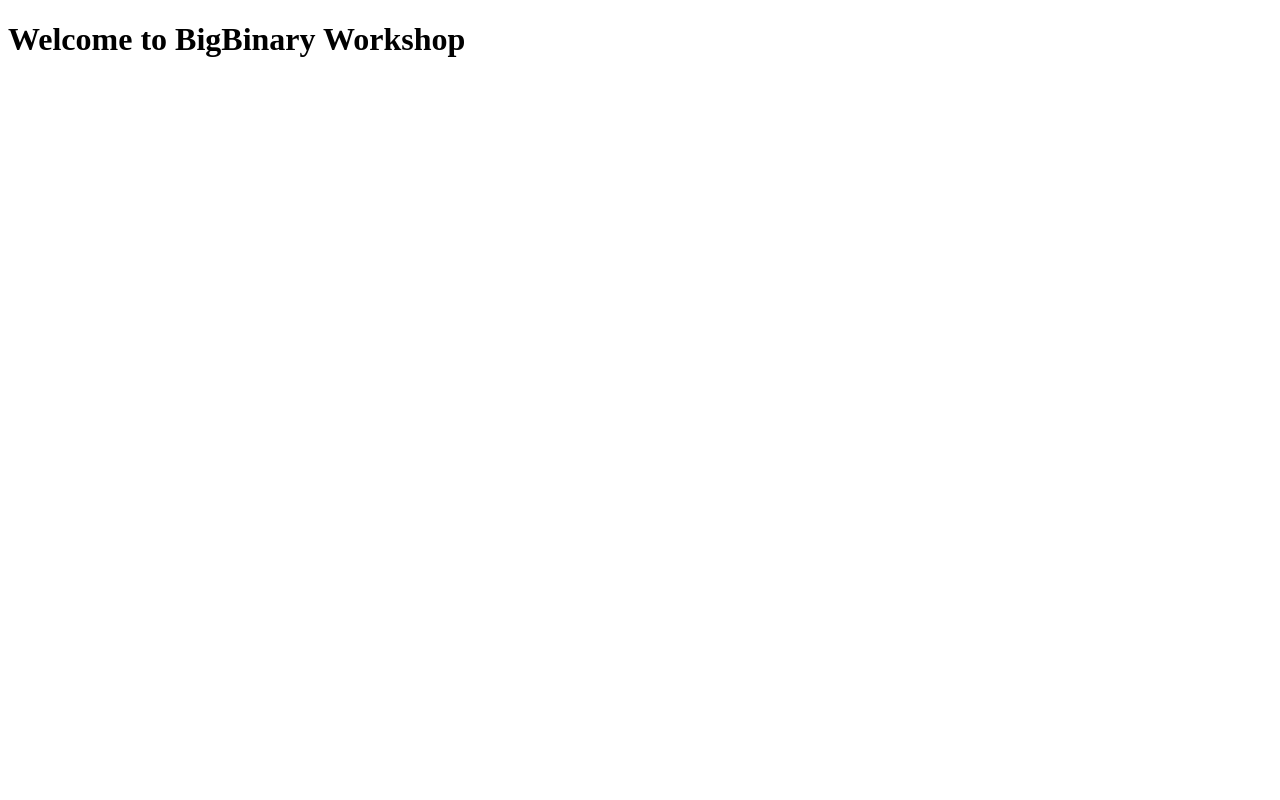
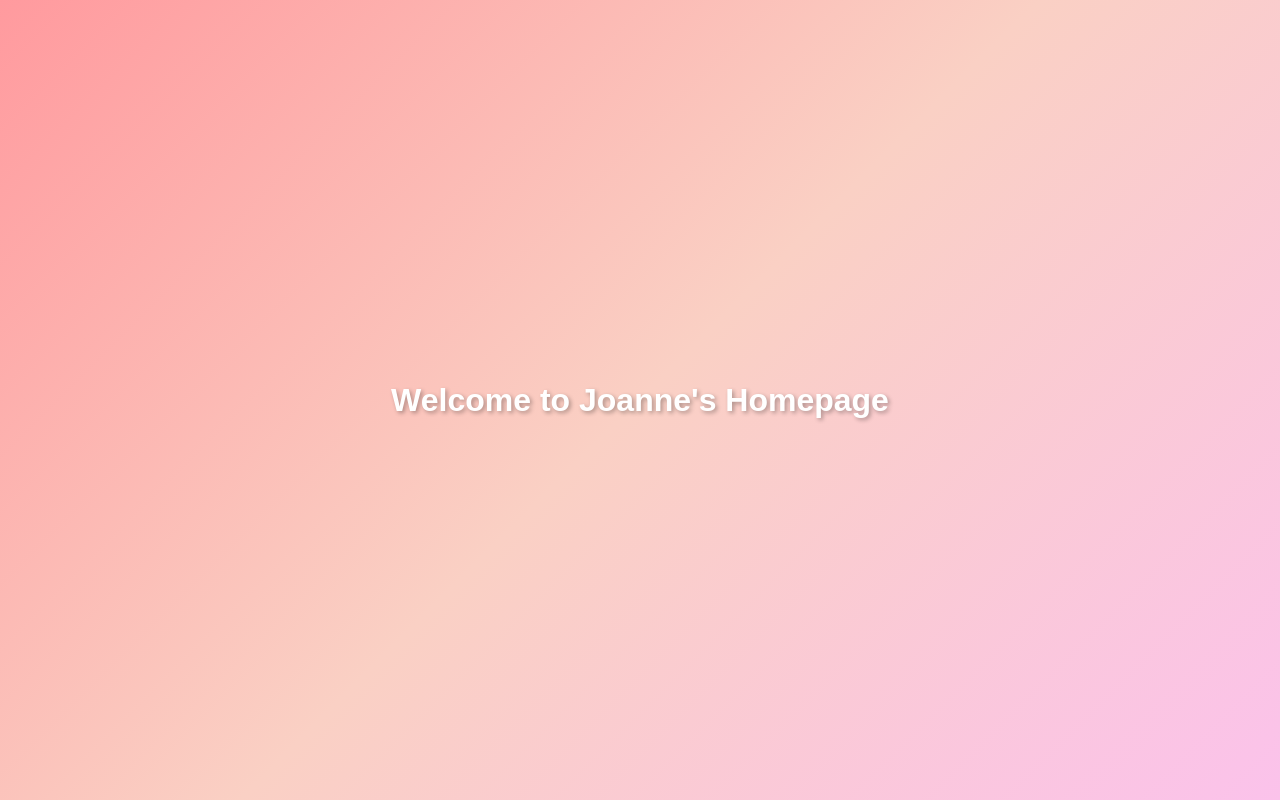
Before and after one commit to 070710/070710.github.io, a plain HTML site: page index.html in a window 1280 px wide. Drawn offline with Linux system fonts and the light colour scheme.

Commit message:
Update index.html
include interesting background

```diff
--- a/index.html
+++ b/index.html
@@ -1,12 +1,28 @@
 <!DOCTYPE html>
 <html>
   <head>
-    <title>J Portfolio - Homepage</title>
+    <title>Joanne Portfolio - Homepage</title>
     <meta charset="utf-8">
+    <style>
+      body {
+        margin: 0;
+        font-family: Arial, sans-serif;
+        background: linear-gradient(135deg, #ff9a9e, #fad0c4, #fbc2eb); /* Beautiful gradient background */
+        height: 100vh;
+        display: flex;
+        justify-content: center;
+        align-items: center;
+      }
+      .page h1 {
+        color: #fff;
+        text-shadow: 2px 2px 4px rgba(0, 0, 0, 0.3); /* Makes the text pop */
+        text-align: center;
+      }
+    </style>
   </head>
-	  <body>
-<div class="page">
-	<h1>Welcome to BigBinary Workshop</h1>
-</div>
-</body>
+  <body>
+    <div class="page">
+      <h1>Welcome to Joanne's Homepage</h1>
+    </div>
+  </body>
 </html>
```
